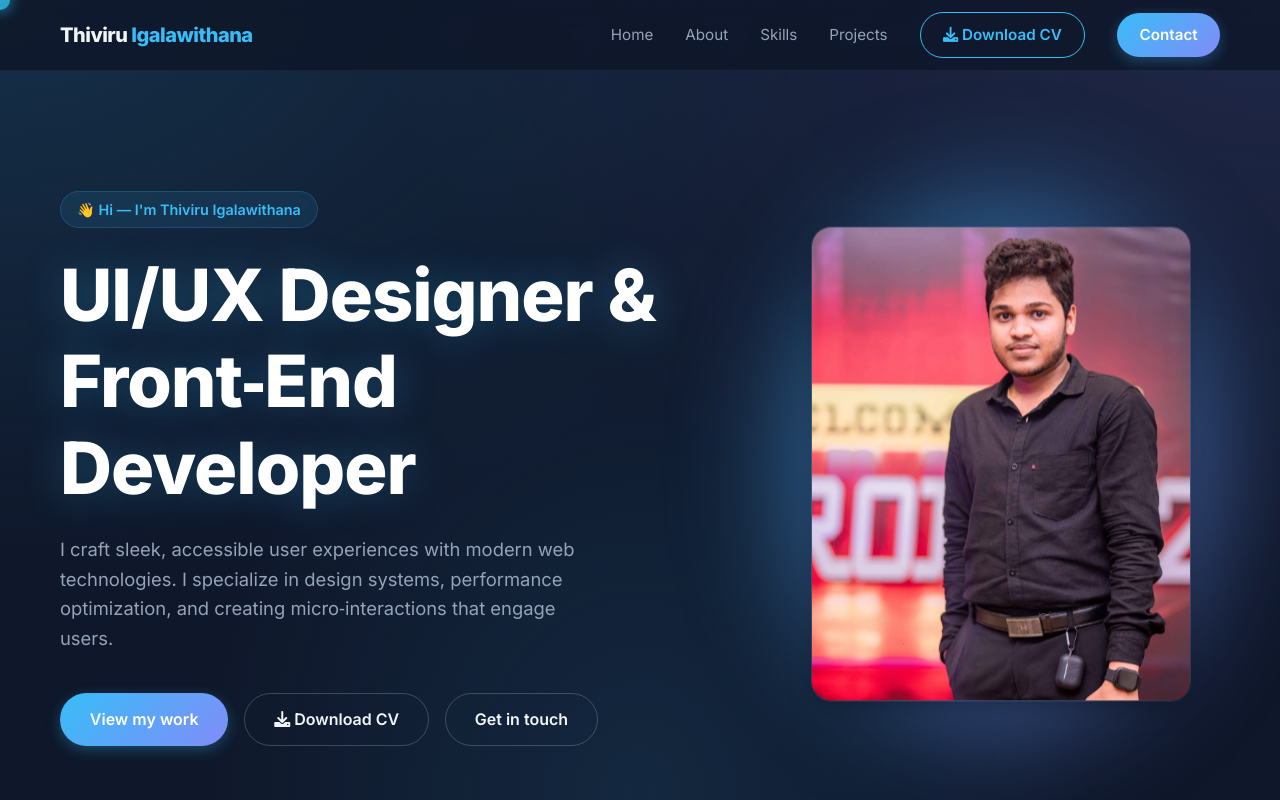
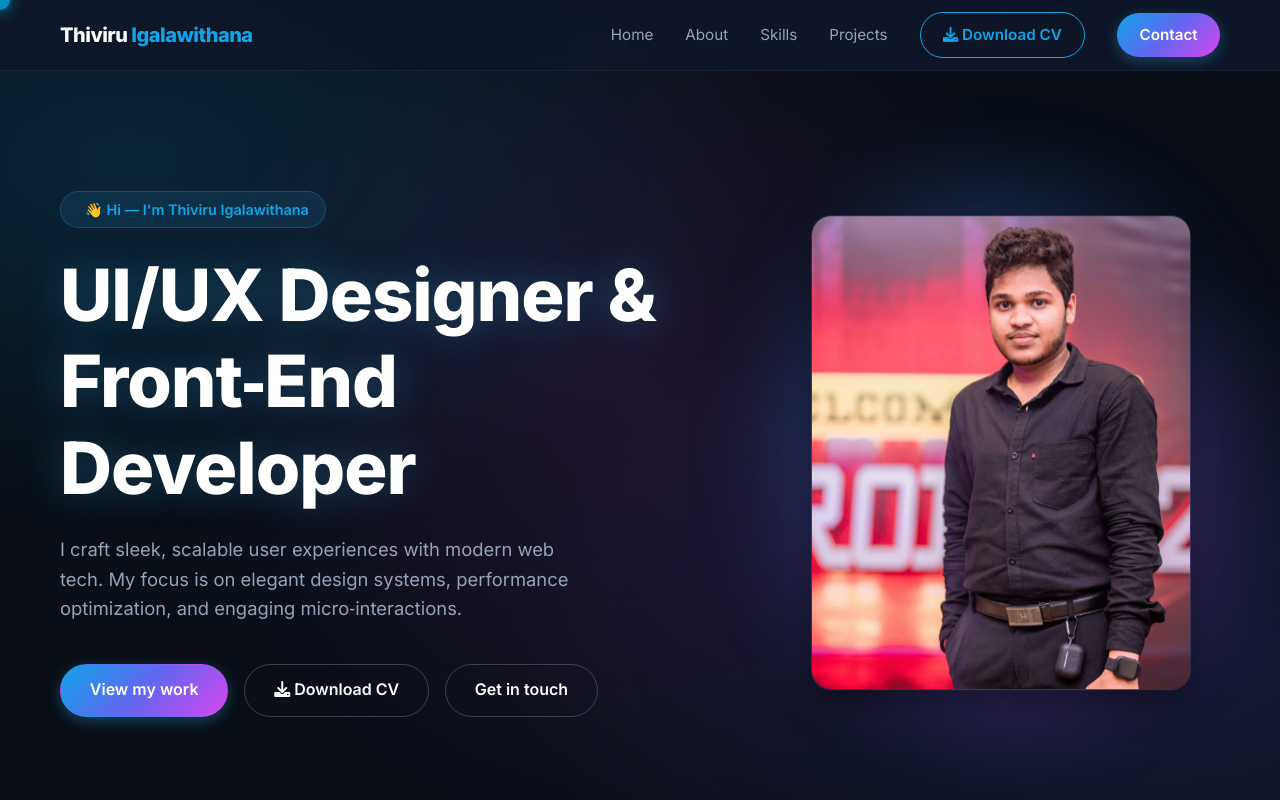
Before and after one commit to thiviru7715/Portfolio-Webpage, a plain HTML site: page index.html in a window 1280 px wide. Shown: the top 800 px of the page. Drawn offline with Linux system fonts and the light colour scheme.

Commit message:
UI Upgrade: Major theme, scroll progress, and styling components

```diff
--- a/index.html
+++ b/index.html
@@ -15,6 +15,7 @@
 <body>
   <!-- Custom Mouse Follower -->
   <div class="cursor-dot" id="cursor-dot"></div>
+  <div class="scroll-progress" id="scroll-progress"></div>
 
   <!-- Header / Navigation -->
   <header>
@@ -38,10 +39,10 @@
   <section id="home" class="hero-section reveal">
     <div class="container hero">
       <div class="hero-text">
-        <span class="tag">👋 Hi — I'm Thiviru Igalawithana</span>
+        <span class="tag"><i class="fas fa-sparkles" style="margin-right: 8px;"></i> 👋 Hi — I'm Thiviru Igalawithana</span>
         <h1 id="typewriter-text" class="typewriter-glow"></h1>
         <p>
-          I craft sleek, accessible user experiences with modern web technologies. I specialize in design systems, performance optimization, and creating micro‑interactions that engage users.
+          I craft sleek, scalable user experiences with modern web tech. My focus is on elegant design systems, performance optimization, and engaging micro‑interactions.
         </p>
         <div class="pill-links">
           <a href="#projects" class="btn-primary">View my work</a>
--- a/script.js
+++ b/script.js
@@ -110,4 +110,14 @@ document.addEventListener('DOMContentLoaded', function () {
             });
         });
     }
+
+    // --- Scroll Progress Bar ---
+    const scrollProgress = document.getElementById('scroll-progress');
+    if (scrollProgress) {
+        window.addEventListener('scroll', () => {
+            const totalHeight = document.documentElement.scrollHeight - window.innerHeight;
+            const progress = (window.scrollY / totalHeight) * 100;
+            scrollProgress.style.width = `${progress}%`;
+        });
+    }
 });
--- a/style.css
+++ b/style.css
@@ -1,20 +1,35 @@
 :root {
-  --bg: #0f172a;
-  --panel: rgba(30, 41, 59, 0.7);
+  --bg: #090e17;
+  --panel: rgba(15, 23, 42, 0.6);
   --muted: #94a3b8;
-  --text: #f1f5f9;
-  --accent: #38bdf8;
+  --text: #f8fafc;
+  --accent: #0ea5e9;
   /* Sky blue */
-  --accent-2: #818cf8;
+  --accent-2: #6366f1;
   /* Indigo */
-  --accent-gradient: linear-gradient(135deg, var(--accent), var(--accent-2));
-  --radius: 16px;
-  --shadow: 0 10px 30px -10px rgba(0, 0, 0, 0.5);
-  --glow: 0 0 20px rgba(56, 189, 248, 0.5);
+  --accent-3: #d946ef;
+  /* Fuchsia */
+  --accent-gradient: linear-gradient(135deg, var(--accent), var(--accent-2), var(--accent-3));
+  --radius: 20px;
+  --shadow: 0 15px 35px -5px rgba(0, 0, 0, 0.5);
+  --glow: 0 0 25px rgba(14, 165, 233, 0.6);
   --maxw: 1200px;
   --font-main: 'Inter', system-ui, sans-serif;
   --font-mono: 'Fira Code', monospace;
-  --transition: all 0.3s cubic-bezier(0.4, 0, 0.2, 1);
+  --transition: all 0.35s cubic-bezier(0.25, 1, 0.5, 1);
+}
+
+/* Scroll Progress */
+.scroll-progress {
+  position: fixed;
+  top: 0;
+  left: 0;
+  height: 4px;
+  background: var(--accent-gradient);
+  z-index: 10000;
+  width: 0%;
+  transition: width 0.1s ease;
+  box-shadow: var(--glow);
 }
 
 /* Base Styles */
@@ -32,9 +47,9 @@ body {
   font-family: var(--font-main);
   background-color: var(--bg);
   background-image:
-    radial-gradient(at 0% 0%, rgba(56, 189, 248, 0.15) 0px, transparent 50%),
-    radial-gradient(at 100% 0%, rgba(129, 140, 248, 0.15) 0px, transparent 50%),
-    radial-gradient(at 50% 100%, rgba(56, 189, 248, 0.1) 0px, transparent 50%);
+    radial-gradient(ellipse at 10% 20%, rgba(14, 165, 233, 0.15) 0%, transparent 40%),
+    radial-gradient(ellipse at 90% 80%, rgba(99, 102, 241, 0.15) 0%, transparent 40%),
+    radial-gradient(circle at 50% 50%, rgba(217, 70, 239, 0.1) 0%, transparent 60%);
   background-attachment: fixed;
   color: var(--text);
   line-height: 1.6;
```
Also changed, not shown: 1 other file.
